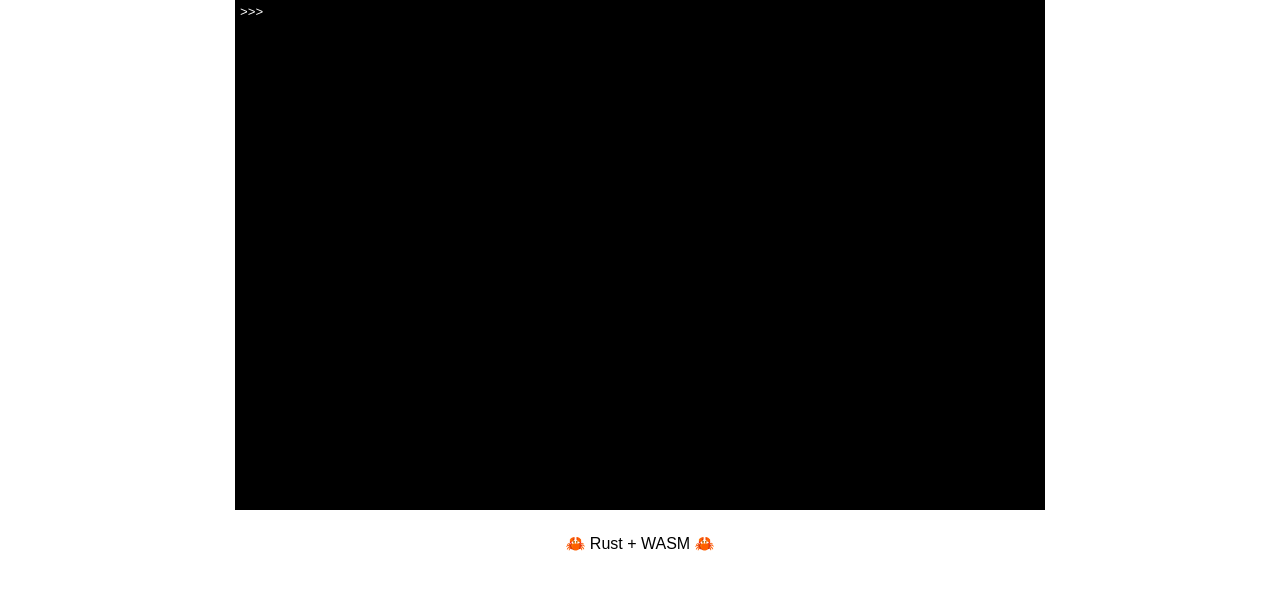
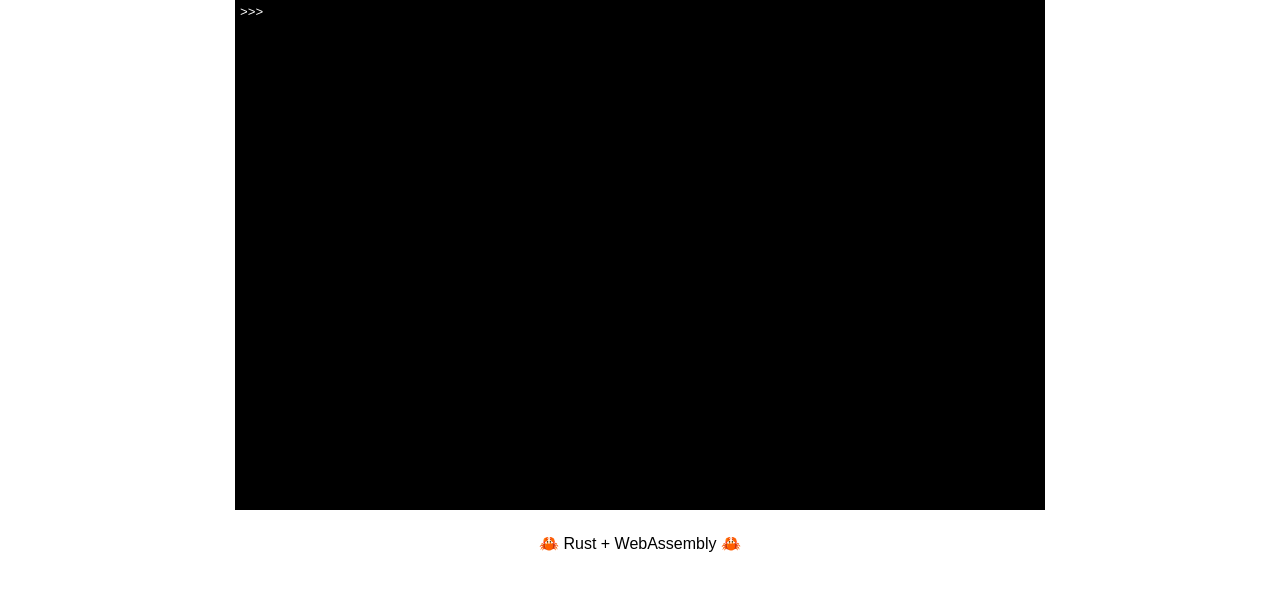
Before and after one commit to jiahaog/monkey, a website built with webpack: page monkey-web/www/index.html in a window 1280 px wide. Shown: the part 83-674 px from the top of the page. Built offline with nearby package versions, Linux system fonts and the light colour scheme; what monkey-web would draw is missing.

```diff
--- a/monkey-web/www/index.html
+++ b/monkey-web/www/index.html
@@ -21,7 +21,7 @@
     </div>
 
     <div class="container">
-      <span>🦀 Rust + WASM 🦀</span>
+      <span>🦀 Rust + WebAssembly 🦀</span>
     </div>
 
     <script src="./bootstrap.js"></script>
```
Also changed, not shown: README.md, netlify.toml, 1 other file.
